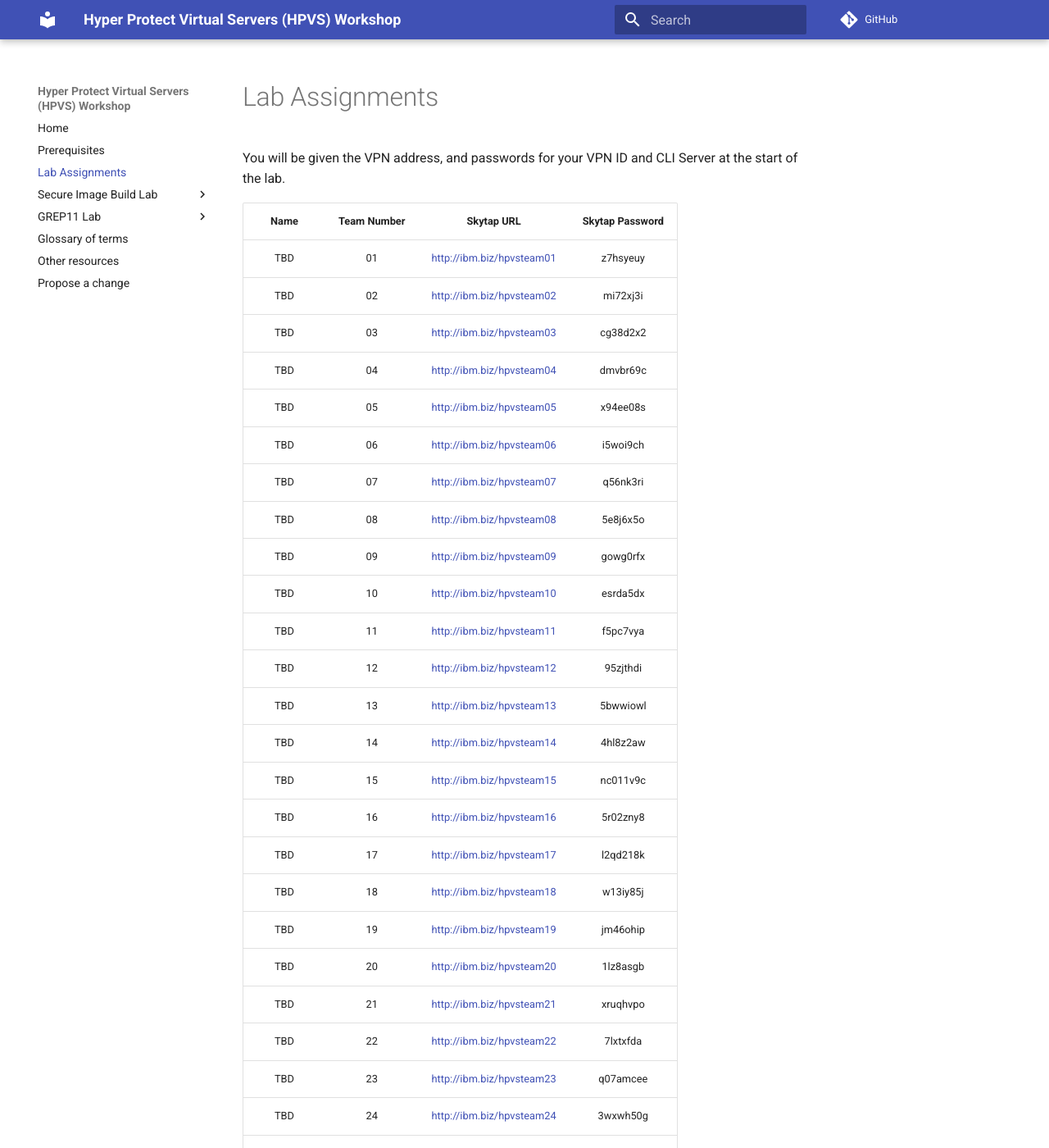
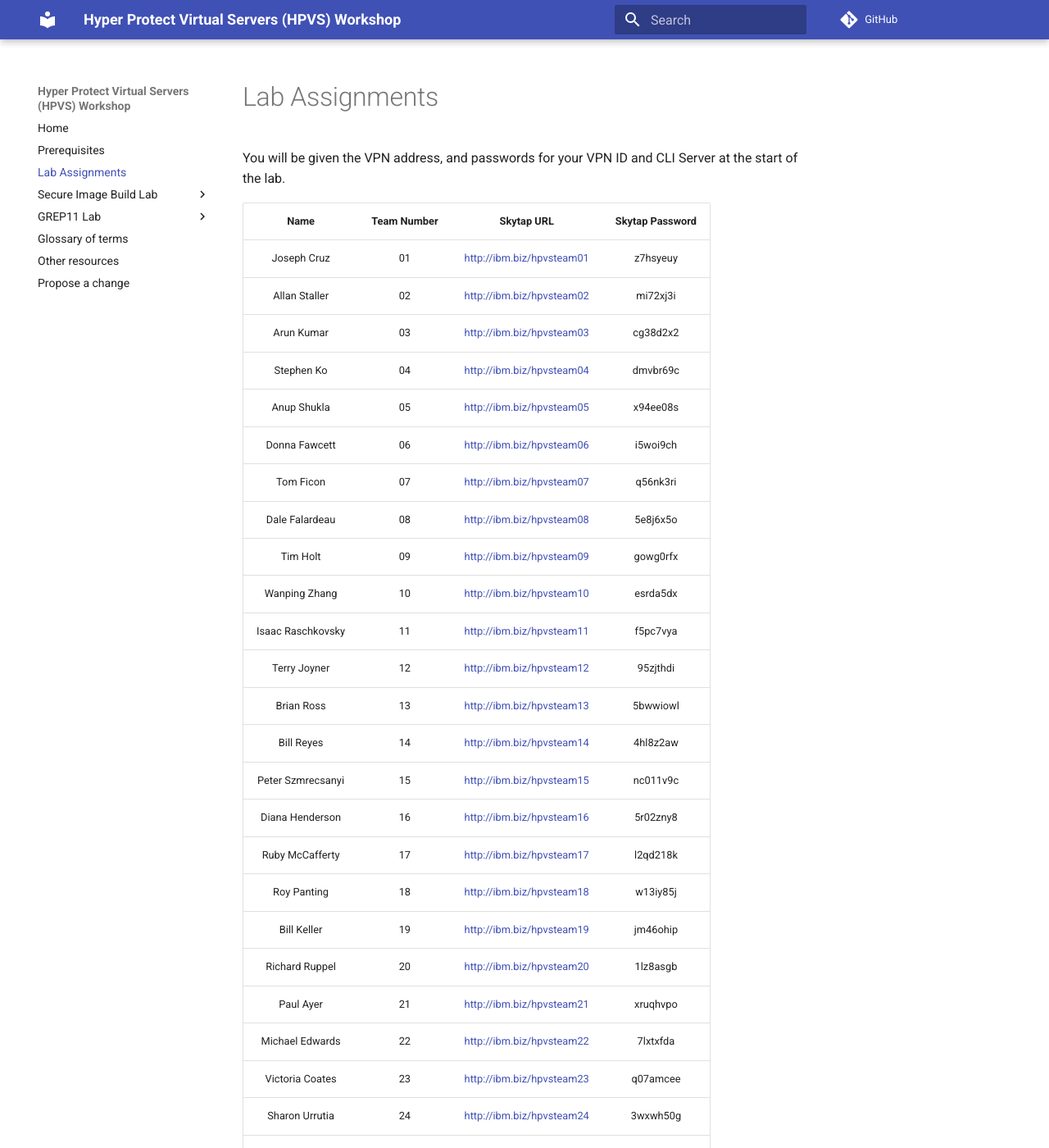
Before and after one commit to ibm-wsc/hyper-protect-virtual-servers-workshop, an MkDocs documentation site: the page built from docs/assignment.md, in a window 1280 px wide and 1400 px high. Shown: the whole window at 82% size. Built offline with MkDocs 1.6.1 and Material for MkDocs 9.7.7, drawn with Linux system fonts in a browser that asks for light colours; comment, search, counter and statistics services are not loaded; some of the changed text lies outside the part shown.

Commit message:
update lab assignments

```diff
--- a/docs/assignment.md
+++ b/docs/assignment.md
@@ -4,33 +4,33 @@ You will be given the VPN address, and passwords for your VPN ID and CLI Server
 
 |Name|Team Number|Skytap URL |Skytap Password|
 |:--:|:---------:|:---------:|:-------------:|
-|TBD|01|[http://ibm.biz/hpvsteam01](http://ibm.biz/hpvsteam01){target=_new}|z7hsyeuy|
-|TBD|02|[http://ibm.biz/hpvsteam02](http://ibm.biz/hpvsteam02){target=_new}|mi72xj3i|
-|TBD|03|[http://ibm.biz/hpvsteam03](http://ibm.biz/hpvsteam03){target=_new}|cg38d2x2|
-|TBD|04|[http://ibm.biz/hpvsteam04](http://ibm.biz/hpvsteam04){target=_new}|dmvbr69c|
-|TBD|05|[http://ibm.biz/hpvsteam05](http://ibm.biz/hpvsteam05){target=_new}|x94ee08s|
-|TBD|06|[http://ibm.biz/hpvsteam06](http://ibm.biz/hpvsteam06){target=_new}|i5woi9ch|
-|TBD|07|[http://ibm.biz/hpvsteam07](http://ibm.biz/hpvsteam07){target=_new}|q56nk3ri|
-|TBD|08|[http://ibm.biz/hpvsteam08](http://ibm.biz/hpvsteam08){target=_new}|5e8j6x5o|
-|TBD|09|[http://ibm.biz/hpvsteam09](http://ibm.biz/hpvsteam09){target=_new}|gowg0rfx|
-|TBD|10|[http://ibm.biz/hpvsteam10](http://ibm.biz/hpvsteam10){target=_new}|esrda5dx|
-|TBD|11|[http://ibm.biz/hpvsteam11](http://ibm.biz/hpvsteam11){target=_new}|f5pc7vya|
-|TBD|12|[http://ibm.biz/hpvsteam12](http://ibm.biz/hpvsteam12){target=_new}|95zjthdi|
-|TBD|13|[http://ibm.biz/hpvsteam13](http://ibm.biz/hpvsteam13){target=_new}|5bwwiowl|
-|TBD|14|[http://ibm.biz/hpvsteam14](http://ibm.biz/hpvsteam14){target=_new}|4hl8z2aw|
-|TBD|15|[http://ibm.biz/hpvsteam15](http://ibm.biz/hpvsteam15){target=_new}|nc011v9c|
-|TBD|16|[http://ibm.biz/hpvsteam16](http://ibm.biz/hpvsteam16){target=_new}|5r02zny8|
-|TBD|17|[http://ibm.biz/hpvsteam17](http://ibm.biz/hpvsteam17){target=_new}|l2qd218k|
-|TBD|18|[http://ibm.biz/hpvsteam18](http://ibm.biz/hpvsteam18){target=_new}|w13iy85j|
-|TBD|19|[http://ibm.biz/hpvsteam19](http://ibm.biz/hpvsteam19){target=_new}|jm46ohip|
-|TBD|20|[http://ibm.biz/hpvsteam20](http://ibm.biz/hpvsteam20){target=_new}|1lz8asgb|
-|TBD|21|[http://ibm.biz/hpvsteam21](http://ibm.biz/hpvsteam21){target=_new}|xruqhvpo|
-|TBD|22|[http://ibm.biz/hpvsteam22](http://ibm.biz/hpvsteam22){target=_new}|7lxtxfda|
-|TBD|23|[http://ibm.biz/hpvsteam23](http://ibm.biz/hpvsteam23){target=_new}|q07amcee|
-|TBD|24|[http://ibm.biz/hpvsteam24](http://ibm.biz/hpvsteam24){target=_new}|3wxwh50g|
-|TBD|25|[http://ibm.biz/hpvsteam25](http://ibm.biz/hpvsteam25){target=_new}|yylf25if|
-|TBD|26|[http://ibm.biz/hpvsteam26](http://ibm.biz/hpvsteam26){target=_new}|yt4m9v2e|
-|TBD|27|[http://ibm.biz/hpvsteam27](http://ibm.biz/hpvsteam27){target=_new}|29s0ea4b|
+|Joseph Cruz|01|[http://ibm.biz/hpvsteam01](http://ibm.biz/hpvsteam01){target=_new}|z7hsyeuy|
+|Allan Staller|02|[http://ibm.biz/hpvsteam02](http://ibm.biz/hpvsteam02){target=_new}|mi72xj3i|
+|Arun Kumar|03|[http://ibm.biz/hpvsteam03](http://ibm.biz/hpvsteam03){target=_new}|cg38d2x2|
+|Stephen Ko|04|[http://ibm.biz/hpvsteam04](http://ibm.biz/hpvsteam04){target=_new}|dmvbr69c|
+|Anup Shukla|05|[http://ibm.biz/hpvsteam05](http://ibm.biz/hpvsteam05){target=_new}|x94ee08s|
+|Donna Fawcett|06|[http://ibm.biz/hpvsteam06](http://ibm.biz/hpvsteam06){target=_new}|i5woi9ch|
+|Tom Ficon|07|[http://ibm.biz/hpvsteam07](http://ibm.biz/hpvsteam07){target=_new}|q56nk3ri|
+|Dale Falardeau|08|[http://ibm.biz/hpvsteam08](http://ibm.biz/hpvsteam08){target=_new}|5e8j6x5o|
+|Tim Holt|09|[http://ibm.biz/hpvsteam09](http://ibm.biz/hpvsteam09){target=_new}|gowg0rfx|
+|Wanping Zhang|10|[http://ibm.biz/hpvsteam10](http://ibm.biz/hpvsteam10){target=_new}|esrda5dx|
+|Isaac Raschkovsky|11|[http://ibm.biz/hpvsteam11](http://ibm.biz/hpvsteam11){target=_new}|f5pc7vya|
+|Terry Joyner|12|[http://ibm.biz/hpvsteam12](http://ibm.biz/hpvsteam12){target=_new}|95zjthdi|
+|Brian Ross|13|[http://ibm.biz/hpvsteam13](http://ibm.biz/hpvsteam13){target=_new}|5bwwiowl|
+|Bill Reyes|14|[http://ibm.biz/hpvsteam14](http://ibm.biz/hpvsteam14){target=_new}|4hl8z2aw|
+|Peter Szmrecsanyi|15|[http://ibm.biz/hpvsteam15](http://ibm.biz/hpvsteam15){target=_new}|nc011v9c|
+|Diana Henderson|16|[http://ibm.biz/hpvsteam16](http://ibm.biz/hpvsteam16){target=_new}|5r02zny8|
+|Ruby McCafferty|17|[http://ibm.biz/hpvsteam17](http://ibm.biz/hpvsteam17){target=_new}|l2qd218k|
+|Roy Panting|18|[http://ibm.biz/hpvsteam18](http://ibm.biz/hpvsteam18){target=_new}|w13iy85j|
+|Bill Keller|19|[http://ibm.biz/hpvsteam19](http://ibm.biz/hpvsteam19){target=_new}|jm46ohip|
+|Richard Ruppel|20|[http://ibm.biz/hpvsteam20](http://ibm.biz/hpvsteam20){target=_new}|1lz8asgb|
+|Paul Ayer|21|[http://ibm.biz/hpvsteam21](http://ibm.biz/hpvsteam21){target=_new}|xruqhvpo|
+|Michael Edwards|22|[http://ibm.biz/hpvsteam22](http://ibm.biz/hpvsteam22){target=_new}|7lxtxfda|
+|Victoria Coates|23|[http://ibm.biz/hpvsteam23](http://ibm.biz/hpvsteam23){target=_new}|q07amcee|
+|Sharon Urrutia|24|[http://ibm.biz/hpvsteam24](http://ibm.biz/hpvsteam24){target=_new}|3wxwh50g|
+|Chris Griego|25|[http://ibm.biz/hpvsteam25](http://ibm.biz/hpvsteam25){target=_new}|yylf25if|
+|Stuart Tener|26|[http://ibm.biz/hpvsteam26](http://ibm.biz/hpvsteam26){target=_new}|yt4m9v2e|
+|Islam Ibrahim|27|[http://ibm.biz/hpvsteam27](http://ibm.biz/hpvsteam27){target=_new}|29s0ea4b|
 |TBD|28|[http://ibm.biz/hpvsteam28](http://ibm.biz/hpvsteam28){target=_new}|onz1h7ro|
 |TBD|29|[http://ibm.biz/hpvsteam29](http://ibm.biz/hpvsteam29){target=_new}|t0c1zv2w|
 |TBD|30|[http://ibm.biz/hpvsteam30](http://ibm.biz/hpvsteam30){target=_new}|138b248d|
```
